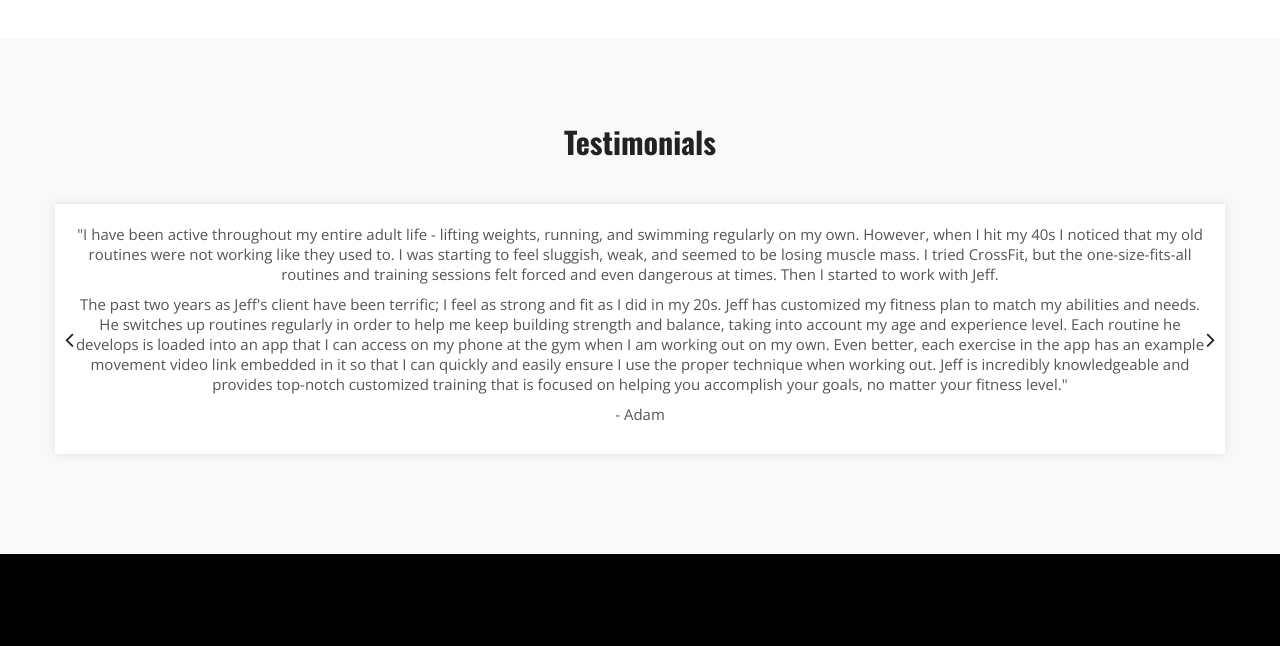
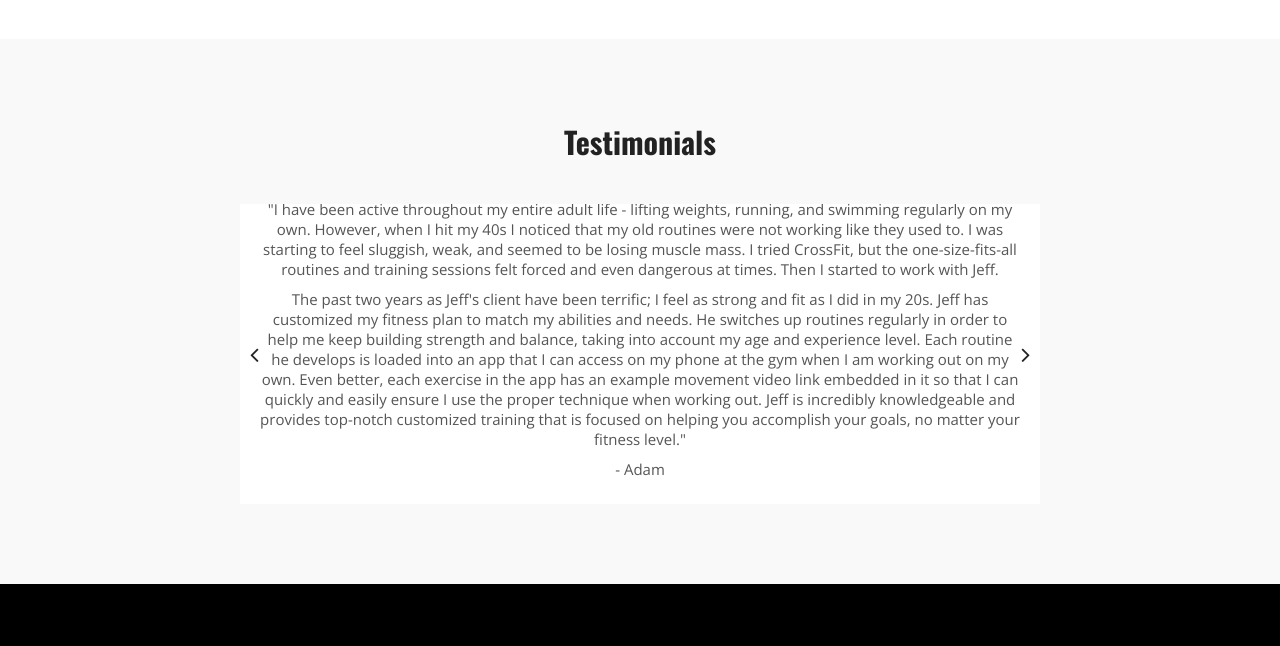
Before and after one commit to ghaberkorn/Capture_Now_PT, a plain HTML site: page index.html in a window 1280 px wide. Shown: the part 2276-2922 px from the top of the page. Drawn offline with nearby package versions, Linux system fonts and the light colour scheme.

Commit message:
Update style.css

```diff
--- a/css/style.css
+++ b/css/style.css
@@ -1,6 +1,47 @@
 @import url('https://fonts.googleapis.com/css?family=Oswald:300,400,500,600,700&display=swap');
 @import url('https://stackpath.bootstrapcdn.com/font-awesome/4.7.0/css/font-awesome.min.css');
 @import url('https://fonts.googleapis.com/css?family=Open+Sans&display=swap');
+
+.testimonial-row {
+    position: relative;
+    max-width: 800px;
+    margin: auto;
+    overflow: hidden;
+    height: 300px; /* Set a fixed height */
+    display: flex;
+    align-items: center;
+    justify-content: center;
+}
+
+.testimonial-box {
+    position: absolute;
+    opacity: 0;
+    transition: opacity 0.5s ease-in-out;
+    width: 100%;
+    text-align: center;
+}
+
+.testimonial-box.active {
+    opacity: 1;
+    position: relative;
+}
+
+.arrow {
+    cursor: pointer;
+    font-size: 24px;
+    position: absolute;
+    top: 50%;
+    transform: translateY(-50%);
+    color: #333;
+}
+
+.prev-arrow {
+    left: -40px;
+}
+
+.next-arrow {
+    right: -40px;
+}
 
 body{
 	margin:0;
```
